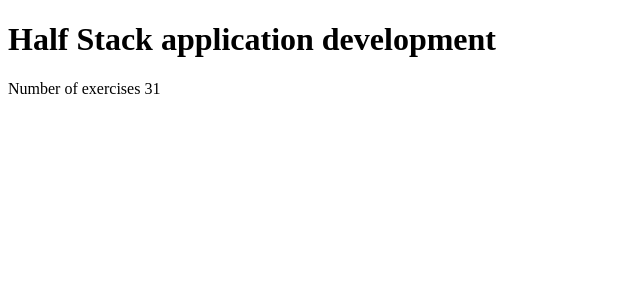
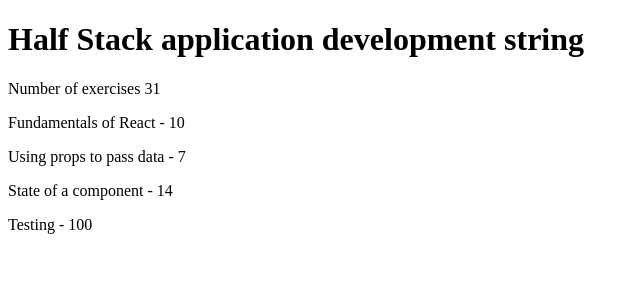
Before and after one commit to MINEGOBLIN/fullStackOpen, a React (Vite) app in the folder part 1/courseInfo/: page / in a window 1280 px wide. Shown: the top 300 px of the page, without its empty margins (0-640 px from the left). Built offline with nearby package versions, Linux system fonts and the light colour scheme.

Commit message:
Create Part Component and Refactor Content Component

```diff
--- a/part 1/courseInfo/src/App.jsx
+++ b/part 1/courseInfo/src/App.jsx
@@ -1,25 +1,32 @@
 const Header = (props) => {
   return (
-      <h1>{props.course}</h1>
+      <h1>{props.course} {props.test}</h1>
   )
 }
 
 const Content = (props) => {
+  const { exercises } = props
   return (
     <div>
+      {
+        exercises.map((e) => (<Part key={e.part} exercise={e}/>))
+      }
     </div>
   )
 }
 
-const Total = (props) => {
+const Part = (props) => {
+  const { exercise } = props
+  console.log(exercise)
   return (
-    <p>Number of exercises {props.total}</p>
+    <p>{exercise.part} - {exercise.exercises}</p>
   )
 }
 
-const Part = (props) => {
+const Total = (props) => {
+  console.log(props)
   return (
-    <p>{props.part} {props.exercises}</p>
+    <p>Number of exercises {props.total}</p>
   )
 }
 
@@ -29,13 +36,13 @@ const App = () => {
     { part: 'Fundamentals of React', exercises: 10 },
     { part: 'Using props to pass data', exercises: 7 },
     { part: 'State of a component', exercises: 14 },
+    { part: 'Testing', exercises: 100 },
   ]
-  console.log(partsAndExercises)
-
   return (
     <div>
-      <Header course={course} />
-      <Total total={partsAndExercises[0].exercises + partsAndExercises[1].exercises + partsAndExercises[2].exercises} />
+      <Header course={course} test='string' />
+      <Total test='hello' total={partsAndExercises[0].exercises + partsAndExercises[1].exercises + partsAndExercises[2].exercises} />
+      <Content exercises={partsAndExercises}/>
     </div>
   )
 }
```
